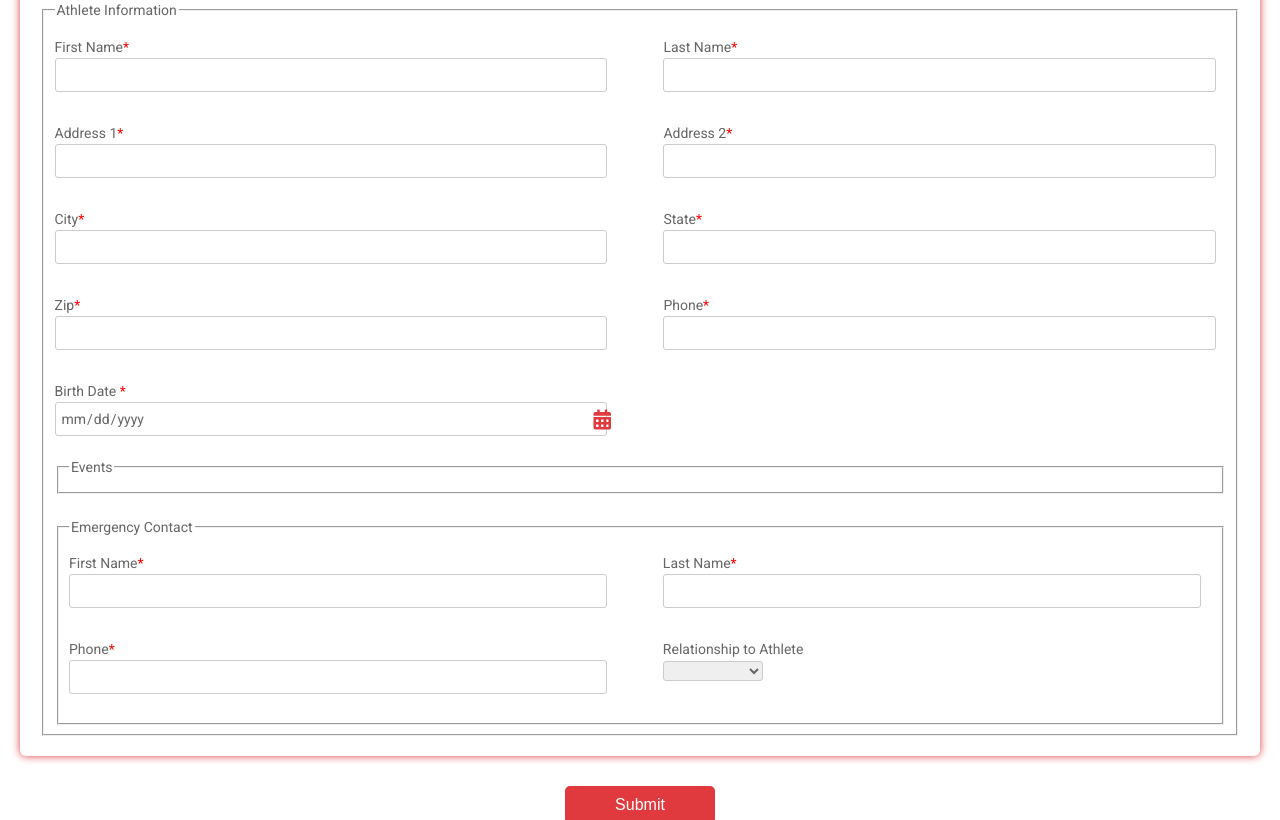
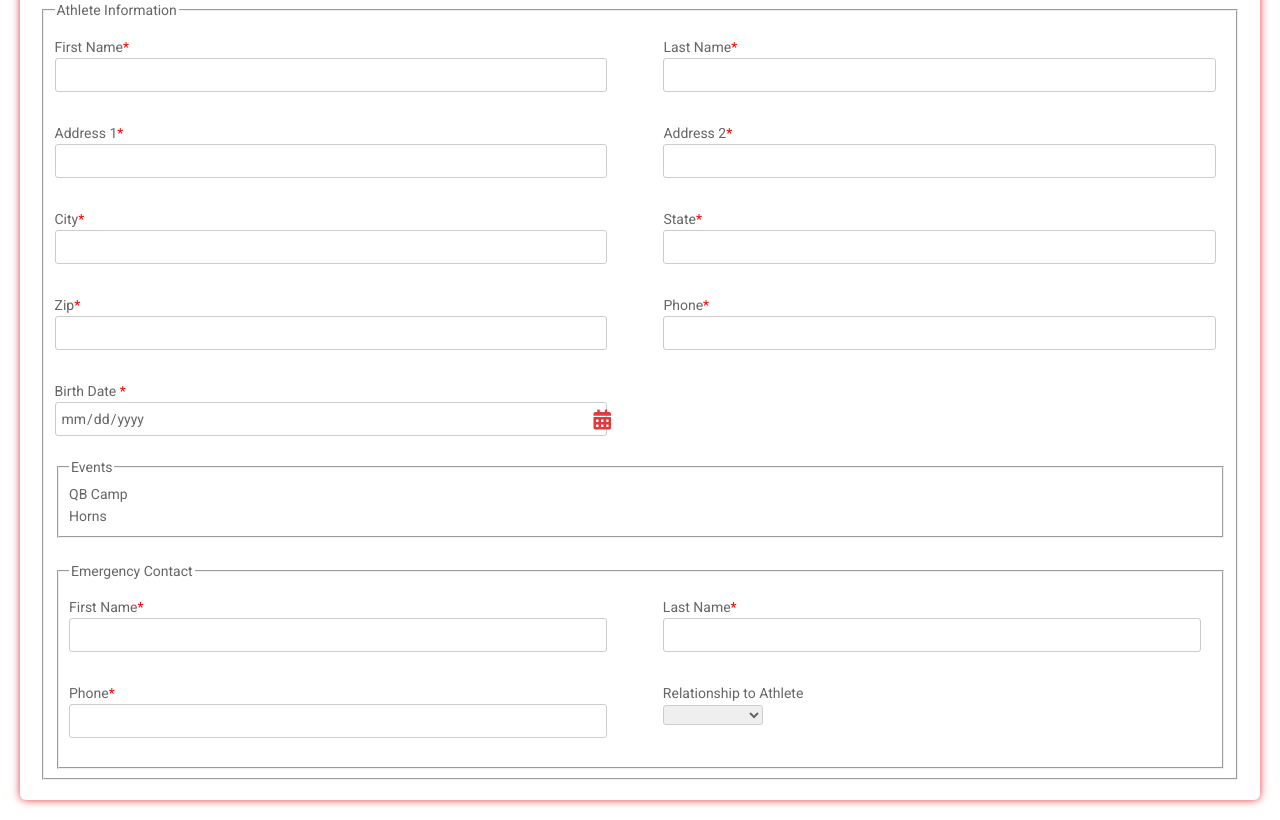
Before and after one commit to Shrey-ux/CMSC495_Project, a Flask app: template templates/register_for_camp.html in a window 1280 px wide. Shown: the part 363-1183 px from the top of the page. Run offline with Flask 2, Linux system fonts and the light colour scheme; the template is opened without the code that fills it, so the values that code supplies are empty; some libraries are stand-ins or nearby versions.

Commit message:
update
Added checkbox field to registration page

```diff
--- a/templates/register_for_camp.html
+++ b/templates/register_for_camp.html
@@ -276,7 +276,15 @@ new users to create an account to login. -->
         </div>
           <fieldset>
             <legend>Events</legend>
+            <div>
+              <input type="checkbox" id="scales" name="QB Camp" checked>
+              <label for="QB Camp">QB Camp</label>
+            </div>
 
+            <div>
+              <input type="checkbox" id="horns" name="horns">
+              <label for="horns">Horns</label>
+            </div>
        </fieldset>
         <br/>
         <fieldset>
```
